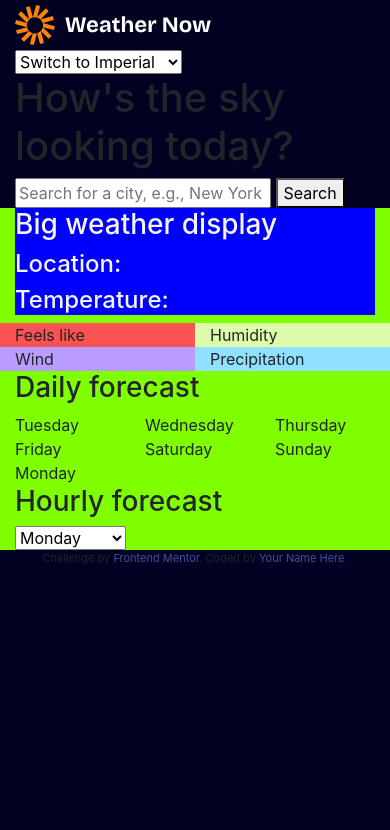
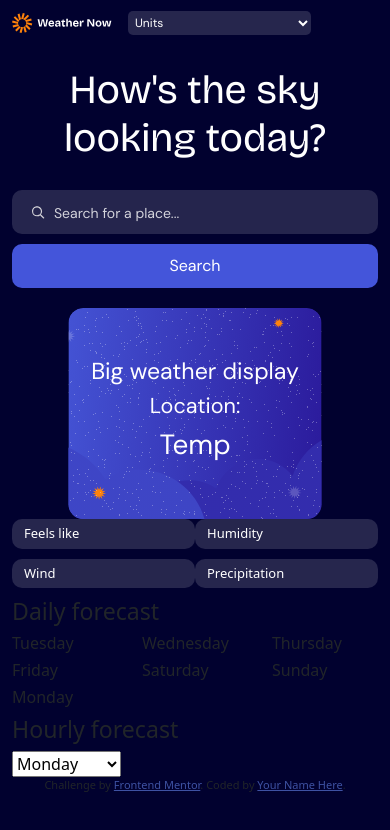
Before and after one commit to Nimsara-boop/Weather-App, a plain HTML site: page weather-app-main/index.html in a window 390 px wide. Drawn offline with nearby package versions, Linux system fonts and the light colour scheme.

Commit message:
adding mobile styles. upgraded bootstrap version

```diff
--- a/weather-app-main/index.html
+++ b/weather-app-main/index.html
@@ -5,10 +5,12 @@
   <meta charset="UTF-8">
   <meta name="viewport" content="width=device-width, initial-scale=1.0">
   <!-- displays site properly based on user's device -->
-
+  <link rel="stylesheet" href="static/styles.css">
   <link rel="icon" type="image/png" sizes="32x32" href="./assets/images/favicon-32x32.png">
-  <link rel="stylesheet" href="https://cdn.jsdelivr.net/npm/bootstrap@4.4.1/dist/css/bootstrap.min.css"
-    integrity="sha384-Vkoo8x4CGsO3+Hhxv8T/Q5PaXtkKtu6ug5TOeNV6gBiFeWPGFN9MuhOf23Q9Ifjh" crossorigin="anonymous">
+  <link rel="stylesheet" href="https://cdn.jsdelivr.net/npm/bootstrap@5.3.0/dist/css/bootstrap.min.css"
+    integrity="sha384-9ndCyUaIbzAi2FUVXJi0CjmCapSmO7SnpJef0486qhLnuZ2cdeRhO02iuK6FUUVM" crossorigin="anonymous">
+    <link rel="stylesheet" href="https://fonts.googleapis.com/css2?family=Bricolage+Grotesque">
+  <link rel="stylesheet" href="https://fonts.googleapis.com/css2?family=DM+Sans">
   <title>Frontend Mentor | Weather app</title>
 
   <!-- Feel free to remove these styles or customise in your own stylesheet 👍 -->
@@ -24,13 +26,13 @@
   </style>
 </head>
 
-<body style="background-color: rgb(1, 1, 33);">
+<body style="background-color: rgb(1, 1, 47);">
   <header class="container">
 
-    <nav>
+    <nav class="navbar navbar-expand">
       <img class="navbar-brand" src="./assets/images/logo.svg" alt="logo icon" />
       <select class="value-change">
-        <option value="Switch-option">Switch to Imperial</option>
+        <option value="switch-option">Units</option>
         <optgroup label="Temperature">
           <option value="imperial">Celsius (°C)</option>
           <option value="metric">Fahrenheit (°F)</option>
@@ -48,49 +50,50 @@
         </optgroup>
       </select>
     </nav>
-    <h1>How's the sky looking today?</h1>
-    <div>
-      <form id="location-form">
-        <input class="search-input" id= "location-name-input" label="Location"
-          placeholder="Search for a city, e.g., New York" />
-        <button type="submit">Search</button>
+    <h1 class="main-heading">How's the sky looking today?</h1>
+    <div class="container">
+      <form id="location-form" class="row">
+        <input class="search-input col-12" id="location-name-input" label="Location"
+          placeholder="Search for a place..." />
+        <button type="submit" class="search-input-button col-12">Search</button>
       </form>
     </div>
 
   </header>
 
-  <main class="container" style="background-color:blueviolet">
-    <div class="row" style="background-color:chartreuse">
+  <main class="container">
+    <div class="row">
       <div class="column col-12 col-md-8">
-        <div style="color:whitesmoke ;background: blue; margin: 0 auto;">
+        <div class="today-forecast">
           <h3>Big weather display</h3>
           <h4>Location: <span id="location-name"></span></h4>
-          <h4>Temperature: <span id="temperature"></span></h4>
+          <h1>Temp<span id="temperature"></span></h1>
         </div>
 
-        <div class="row">
-
-          <div class="column col-6 col-md-3" style="background-color: rgb(251, 82, 82);">
+        <div class="container">
+          <div class="row justify-content-between">
+            <div class="column col-6 col-md-3 weather-boxes">
               Feels like
               <div id=""><span id="feels-like"></span></div>
             </div>
 
-          <div class="column col-6 col-md-3" style="background-color: rgb(222, 251, 171);">
+            <div class="column col-6 col-md-3 weather-boxes">
               Humidity
               <div id=""><span id="humidity"></span></div>
             </div>
 
-          <div class="column col-6 col-md-3" style="background-color: rgb(186, 156, 254);">
+            <div class="column col-6 col-md-3 weather-boxes">
               Wind
               <div id=""><span id="wind-speed"></span></div>
 
               <!-- Insert wind here -->
             </div>
 
-          <div class="column col-6 col-md-3" style="background-color:rgb(144, 225, 255)">
+            <div class="column col-6 col-md-3 weather-boxes">
               Precipitation
               <div id=""><span id="precipitation"></span></div>
               <!-- Insert precipitation here -->
+            </div>
           </div>
         </div>
 
@@ -98,14 +101,34 @@
           <div>
             <h3>Daily forecast</h3>
             <div class="row">
-              <div class="col-4 col-md-1">Tuesday</div>
-              <div class="col-4 col-md-1">Wednesday</div>
-              <div class="col-4 col-md-1">Thursday</div>
-              <div class="col-4 col-md-1">Friday</div>
-              <div class="col-4 col-md-1">Saturday</div>
-              <div class="col-4 col-md-1">Sunday</div>
-              <div class="col-4 col-md-1">Monday</div>
-
+              <div class="col-4 col-md-1">
+                <h6 id="Day-0-name">Tuesday</h6>
+                <span id="Day0-daily-forcast"></span>
+              </div>
+              <div class="col-4 col-md-1">
+                <h6 id="Day-1-name">Wednesday</h6>
+                <span id="Day1-daily-forcast"></span>
+              </div>
+              <div class="col-4 col-md-1">
+                <h6 id="Day-2-name">Thursday</h6>
+                <span id="Day2-daily-forcast"></span>
+              </div>
+              <div class="col-4 col-md-1">
+                <h6 id="Day-3-name">Friday</h6>
+                <span id="Day3-daily-forcast"></span>
+              </div>
+              <div class="col-4 col-md-1">
+                <h6 id="Day-4-name">Saturday</h6>
+                <span id="Day4-daily-forcast"></span>
+              </div>
+              <div class="col-4 col-md-1">
+                <h6 id="Day-5-name">Sunday</h6>
+                <span id="Day5-daily-forcast"></span>
+              </div>
+              <div class="col-4 col-md-1">
+                <h6 id="Day-6-name">Monday</h6>
+                <span id="Day6-daily-forcast"></span>
+              </div>
             </div>
           </div>
         </div>
@@ -131,7 +154,7 @@
     Challenge by <a href="https://www.frontendmentor.io?ref=challenge">Frontend Mentor</a>.
     Coded by <a href="#">Your Name Here</a>.
   </footer>
-  <script src="apiweather.js"></script>
+  <script src="static/apiweather.js"></script>
 </body>
 
 </html>
--- a/weather-app-main/apiweather.js
+++ b/weather-app-main/static/apiweather.js
@@ -8,7 +8,6 @@ const fetchCityLatLong = async () => {
         //reading the input city name
         const city_name = document.getElementById('location-name-input').value;
 
-        //changing URL accordingly
         const API_latlong_URL = `https://geocoding-api.open-meteo.com/v1/search?name=${city_name}&count=1&language=en&format=json`;
 
         //call and fetch responses
@@ -34,26 +33,60 @@ const wind_speed_var = document.getElementById('wind-speed');
 const precipitation_var = document.getElementById('precipitation');
 
 const fetchWeatherData = async () => {
-    try{
-        const API_weather_URL = `https://api.open-meteo.com/v1/forecast?latitude=${latitude}&longitude=${longitude}&hourly=temperature_2m,relative_humidity_2m,wind_speed_10m,precipitation_probability,apparent_temperature`;
+    try {
+        const API_weather_URL = `https://api.open-meteo.com/v1/forecast?latitude=${latitude}&longitude=${longitude}&hourly=temperature_2m,relative_humidity_2m,wind_speed_10m,precipitation_probability,apparent_temperature&current=weather_code`;
         const response = await fetch(API_weather_URL);
         const response_json = await response.json();
         console.log(response_json);
-        location_var.textContent =`Lat: ${response_json.latitude}, Lon: ${response_json.longitude}`;
+        location_var.textContent = `Lat: ${response_json.latitude}, Lon: ${response_json.longitude}`;
         temperature_var.textContent = response_json.hourly.temperature_2m[0];
         feels_like_var.textContent = response_json.hourly.apparent_temperature[0];
         humidity_var.textContent = response_json.hourly.relative_humidity_2m[0];
         wind_speed_var.textContent = response_json.hourly.wind_speed_10m[0];
         precipitation_var.textContent = response_json.hourly.precipitation_probability[0];
     }
-    catch(error){
+    catch (error) {
         console.error('Fetching weather data error:', error);
     }
 }
+
+
+//-----------------Daily Forecast--------------------
+
+//----------getting user's date and time
+
+const fetchCurrentDateTimeandDailyWeather = async () => {
+    const now = new Date();
+
+    const nowHour = now.getHours();
+    const nowDay = now.getDay();
+    const dayNames = ["Sunday", "Monday", "Tuesday", "Wednesday", "Thursday", "Friday", "Saturday"];
+    const nowDayName = dayNames[nowDay];
+
+    console.log(nowHour);
+    console.log(nowDayName);
+
+    const next7Days = [];
+    for (let i = 0; i < 7; i++) {
+        next7Days.push(dayNames[(nowDay + i) % 7]); // % 7 wraps around (Sat → Sun)
+    }
+
+    console.log(next7Days);
+
+    const API_weather_daily_URL = `https://api.open-meteo.com/v1/forecast?latitude=${latitude}&longitude=${longitude}&hourly=temperature_2m,relative_humidity_2m,wind_speed_10m,precipitation_probability,apparent_temperature`;
+    const response_daily = await fetch(API_weather_daily_URL);
+    const response_daily_json = await response_daily.json();
+
+    for (let i = 0; i < 7; i++) {
+        document.getElementById(`Day-${i}-name`).textContent = next7Days[i];
+        document.getElementById(`Day-${i}-daily-focus`).textContent = response_daily_json.current.weather_code[i * 24];
+    }
+};
 
 const form = document.getElementById("location-form");
 form.addEventListener('submit', async (event) => {
     event.preventDefault();
     await fetchCityLatLong();
     await fetchWeatherData();
+    await fetchCurrentDateTimeandDailyWeather();
 });
--- /dev/null
+++ b/weather-app-main/static/styles.css
@@ -0,0 +1,103 @@
+:root {
+    --primary-color: rgba(255, 254, 254, 0.146);
+    --secondary-color: hsl(233, 67%, 56%);
+    --primary-font: 'Bricolage Grotesque', sans-serif;
+    --secondary-font: 'DM Sans', sans-serif;
+}
+
+.navbar-brand {
+    width: 100px;
+}
+
+.units-icon {
+    width: 15px;
+    margin-right: 5px;
+}
+
+.value-change {
+    background-color: var(--primary-color);
+    border-radius: 5px;
+    border-style: none;
+    color: white;
+    padding: 3px;
+    font-size: 12px;
+    font-family: var(--secondary-font);
+    font-weight: 500;
+    width: 50%;
+    height: auto;
+}
+
+.switch-option {
+    background-image: url('../assets/images/icon-units.svg');
+    background-position: left center;
+    padding-left: 20px;
+    background-size: 50px;
+}
+
+.main-heading {
+    font-family: var(--primary-font);
+    color: rgb(254, 254, 254);
+    font-size: 40px;
+    font-weight: 600;
+    text-align: center;
+    padding: 20px 20px;
+}
+
+.location-form {
+    padding: 20px 0px;
+}
+
+.search-input {
+    background-color: var(--primary-color);
+    border-style: none;
+    border-radius: 10px;
+    margin-bottom: 10px;
+    color: rgb(255, 255, 255);
+    padding: 10px;
+    background-image: url('../assets/images/icon-search.svg');
+    background-size: 13px;
+    background-repeat:no-repeat;
+    background-position: 20px center;
+}
+
+.search-input::placeholder {
+    color: rgb(255, 255, 255, 0.8);
+    font-family: var(--secondary-font);
+    font-size: 14px;
+    font-weight: 500;
+    padding: 0 30px;
+}
+
+.search-input-button {
+    background-color: var(--secondary-color);
+    color: white;
+    border-style: none;
+    padding:10px;
+    border-radius:10px;
+    margin-bottom:20px;
+    font-family:var(--secondary-font);
+    font-weight:500;
+}
+
+.today-forecast {
+    background-image:url('../assets/images/bg-today-small.svg');
+    background-size:100% 100%;
+    background-repeat:no-repeat;
+    border-radius: 10px;
+    padding: 50px;
+    color: white;
+    font-family: var(--secondary-font);
+    font-weight: 500;
+    text-align: center;
+}
+
+.weather-boxes{
+    background-color:var(--primary-color);
+    border-radius:10px;
+    margin-bottom:10px;
+    color:white;
+    padding:5px;
+    font-size:13px;
+    border-color: aliceblue;
+    border-width: 2px;
+}
```
Lines whose indentation alone changed are shown as unchanged.
